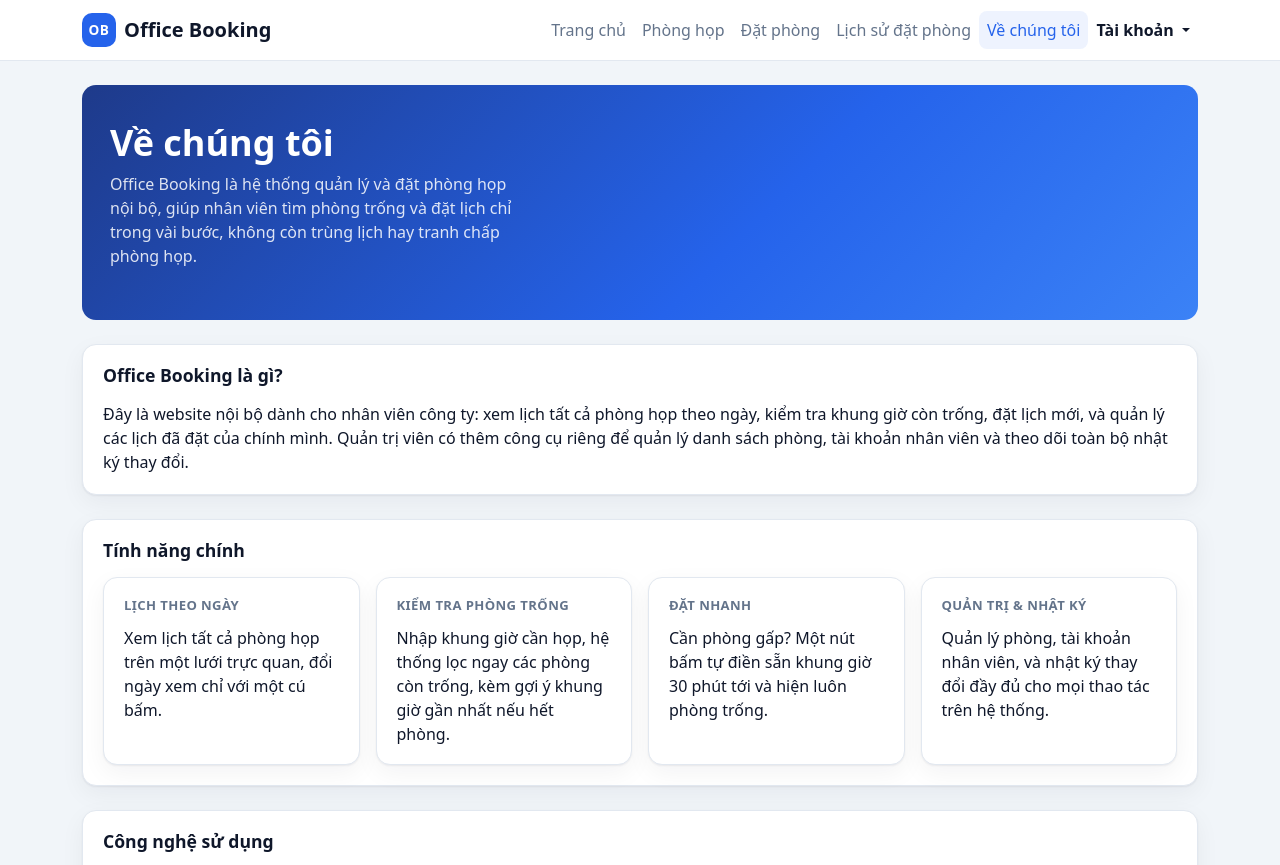
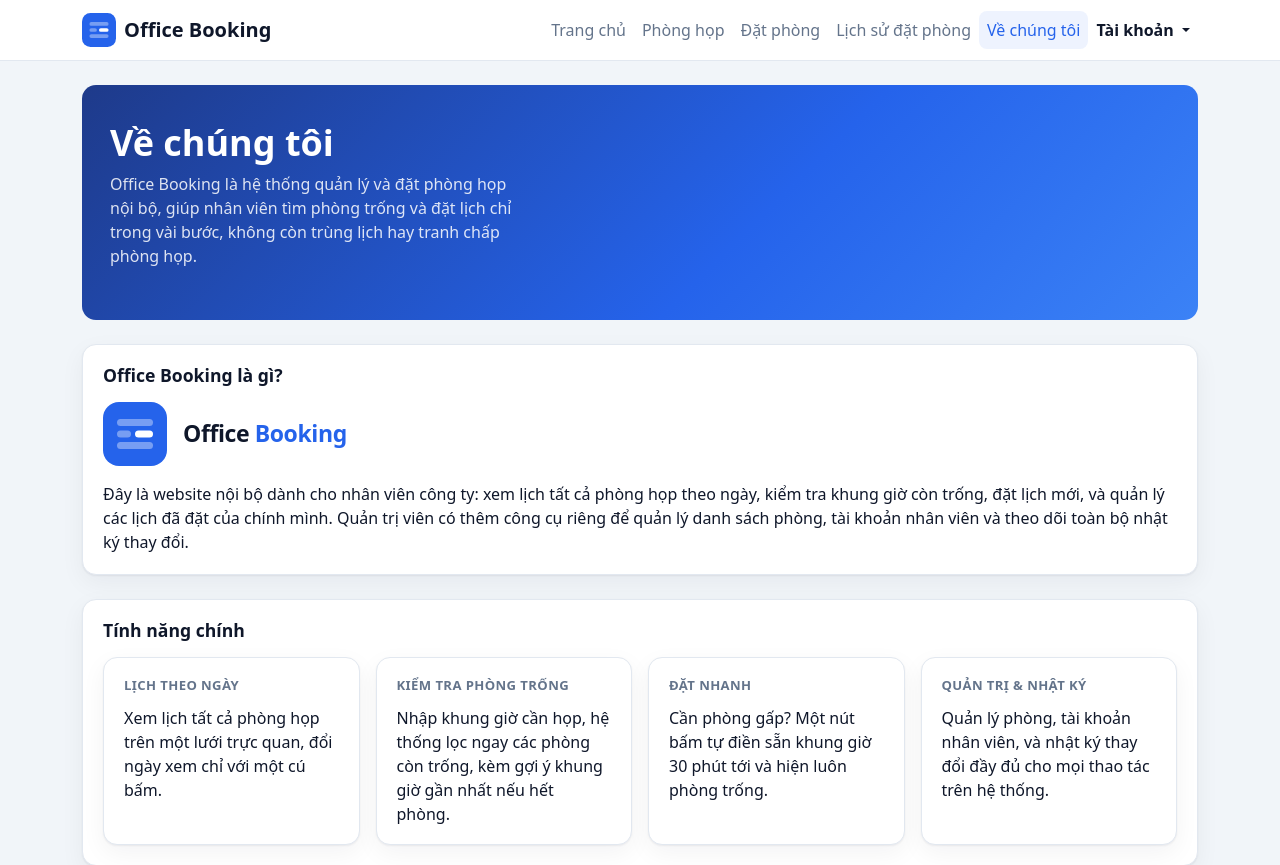
Before and after one commit to Kazebear/Nguyen_Thanh_Phong, a Flask app: page /about in a window 1280 px wide. Shown: the top 865 px of the page. Run offline with Flask 3, Linux system fonts and the light colour scheme.

Commit message:
feat: su dung logo moi tren navbar, favicon va trang gioi thieu
- base.html: thay o chu "OB" bang logo-mark.svg, them favicon SVG
- about.html: them logo day du vao muc gioi thieu thuong hieu
- style.css: .brand-mark chuyen tu o mau CSS sang khung anh, them .brand-lockup

Dat alt="" cho logo tren navbar vi ten thuong hieu da nam ngay canh
duoi dang chu, tranh trinh doc man hinh doc lap hai lan.

Co-Authored-By: Claude Opus 5 <noreply@anthropic.com>

```diff
--- a/Project Booking - CODE/static/css/style.css
+++ b/Project Booking - CODE/static/css/style.css
@@ -42,17 +42,20 @@ main { flex: 1 0 auto; }
   gap: .5rem;
 }
 
+/* Logo thương hiệu. Màu và bo góc nằm trong chính file SVG nên ở đây chỉ
+   cần khoá kích thước để logo không nhảy layout lúc ảnh chưa tải xong. */
 .brand-mark {
-  display: inline-flex;
-  align-items: center;
-  justify-content: center;
+  display: block;
   width: 34px;
   height: 34px;
-  border-radius: 10px;
-  background: var(--ob-primary);
-  color: #fff;
-  font-size: .85rem;
-  letter-spacing: .5px;
+}
+
+/* Logo đầy đủ (biểu tượng + chữ) dùng ở trang Về chúng tôi. */
+.brand-lockup {
+  display: block;
+  width: 260px;
+  max-width: 100%;
+  height: auto;
 }
 
 .app-navbar .nav-link {
--- a/Project Booking - CODE/templates/about.html
+++ b/Project Booking - CODE/templates/about.html
@@ -16,6 +16,9 @@
   <div class="panel-head">
     <h2>Office Booking là gì?</h2>
   </div>
+  <img class="brand-lockup mb-3" width="260" height="64"
+       src="{{ url_for('static', filename='images/logo.svg') }}"
+       alt="Logo Office Booking">
   <p class="mb-0">
     Đây là website nội bộ dành cho nhân viên công ty: xem lịch tất cả phòng họp
     theo ngày, kiểm tra khung giờ còn trống, đặt lịch mới, và quản lý các lịch
--- a/Project Booking - CODE/templates/base.html
+++ b/Project Booking - CODE/templates/base.html
@@ -4,6 +4,8 @@
   <meta charset="UTF-8">
   <meta name="viewport" content="width=device-width, initial-scale=1">
   <title>{% block title %}{{ app_name }}{% endblock %}</title>
+  <link rel="icon" type="image/svg+xml"
+        href="{{ url_for('static', filename='images/logo-mark.svg') }}">
   <link href="https://cdn.jsdelivr.net/npm/bootstrap@5.3.3/dist/css/bootstrap.min.css" rel="stylesheet">
   <link rel="stylesheet" href="{{ url_for('static', filename='css/style.css') }}">
 </head>
@@ -11,7 +13,9 @@
   <nav class="navbar navbar-expand-lg app-navbar sticky-top">
     <div class="container">
       <a class="navbar-brand" href="{{ url_for('index') }}">
-        <span class="brand-mark">OB</span> {{ app_name }}
+        <img class="brand-mark" width="34" height="34" alt=""
+             src="{{ url_for('static', filename='images/logo-mark.svg') }}">
+        {{ app_name }}
       </a>
       <button class="navbar-toggler" type="button" data-bs-toggle="collapse"
               data-bs-target="#mainNav" aria-controls="mainNav" aria-expanded="false"
```
